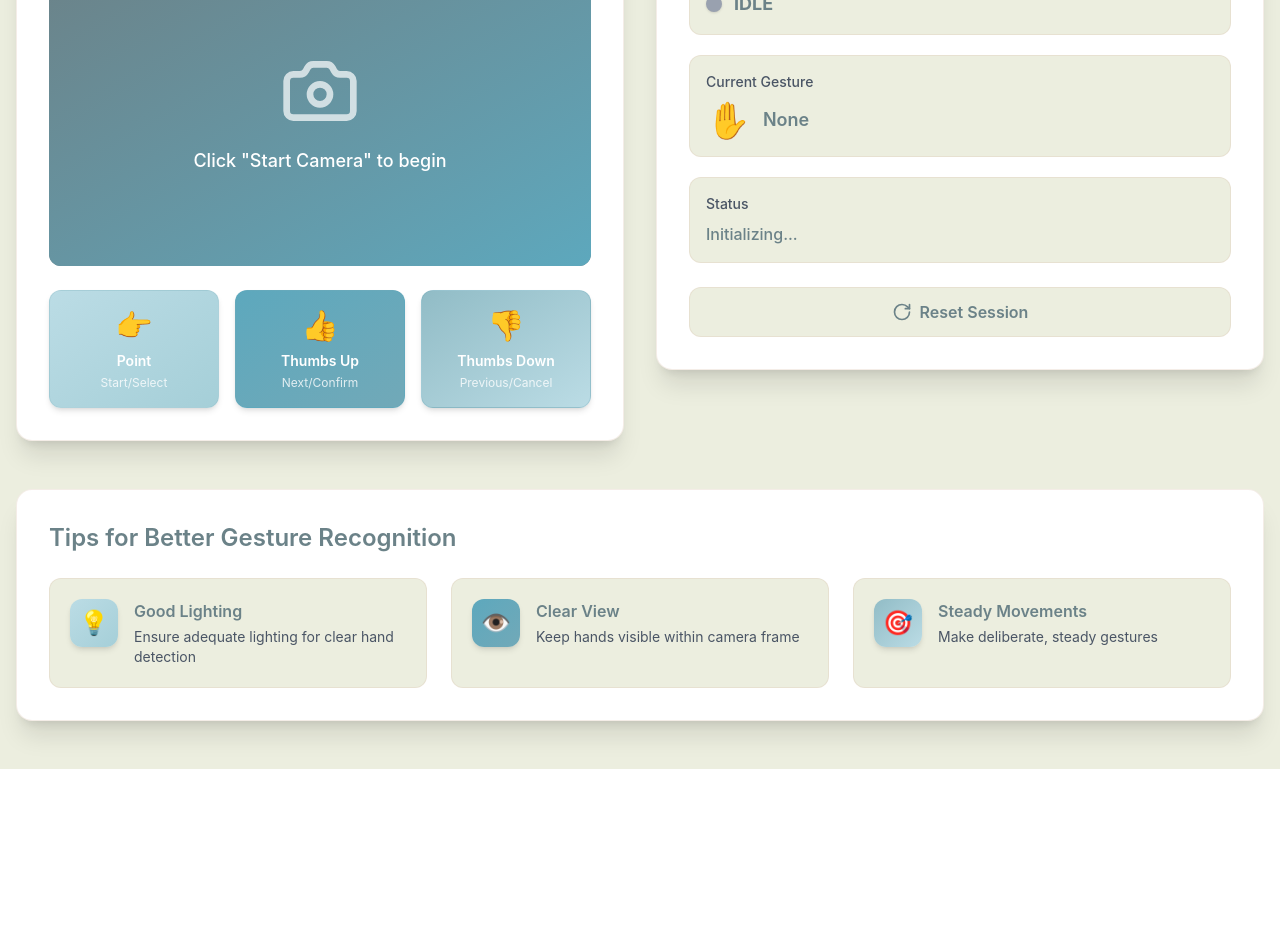
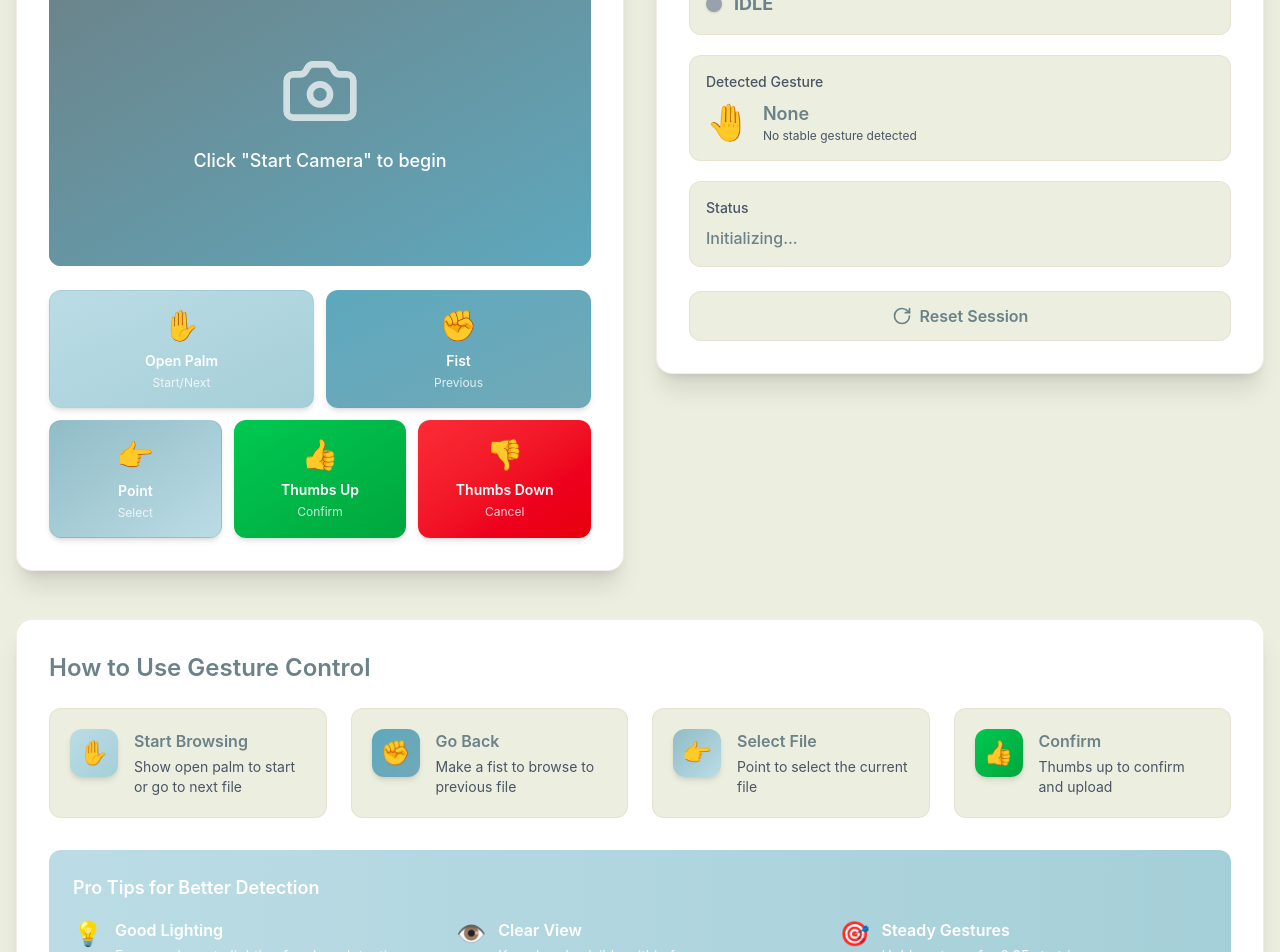
Before and after one commit to Dsmita03/Syllabus-prototype, a Next.js app in the folder frontend/: page /gesture-upload in a window 1280 px wide. Shown: the part 400-1352 px from the top of the page. Before the commit the page ends 1169 px from the top, so only its background shows below. Built offline with nearby package versions, Linux system fonts and the light colour scheme.

Commit message:
gesture added

```diff
--- a/frontend/src/app/gesture-upload/page.tsx
+++ b/frontend/src/app/gesture-upload/page.tsx
@@ -10,6 +10,7 @@ const API_BASE_URL = 'http://localhost:5001';
 interface GestureResponse {
   status: string;
   gesture: string;
+  raw_gesture?: string;
   state: string;
   current_file?: string;
   total_files?: number;
@@ -18,6 +19,28 @@ interface GestureResponse {
   processing_result?: any;
   error?: string;
 }
+  const getGestureMeaning = (gesture: string, state: string) => {
+    switch (gesture) {
+      case 'open_palm':
+        // In IDLE it's "Start", in BROWSING it's "Next"
+        return state === 'IDLE' ? 'Start browsing' : 'Next file';
+      case 'fist':
+        return 'Previous file';
+      case 'point':
+        return 'Select current file';
+      case 'thumbs_up':
+        return 'Confirm & upload';
+      case 'thumbs_down':
+        return state === 'CONFIRMING' ? 'Cancel selection' : 'Exit browsing';
+      case 'none':
+        return 'No stable gesture detected';
+      case 'unknown':
+        return 'Unrecognized hand pose';
+      default:
+        return '';
+    }
+  };
+
 
 export default function GestureUploadPage() {
   // Camera and video refs
@@ -244,6 +267,7 @@ export default function GestureUploadPage() {
     }, 500); // Send frame every 500ms
 
     return () => clearInterval(intervalId);
+  // eslint-disable-next-line react-hooks/exhaustive-deps
   }, [isCameraActive]);
 
   // Cleanup on unmount
@@ -264,12 +288,16 @@ export default function GestureUploadPage() {
         return 'bg-[#BBDCE5]';
       case 'ERROR':
         return 'bg-red-500';
+      case 'NO_FILES':
+        return 'bg-orange-500';
+      case 'RESET':
+        return 'bg-gray-300';
       default:
         return 'bg-gray-400';
     }
   };
 
-  // Get gesture icon
+  // Get gesture icon (updated to match backend gestures)
   const getGestureEmoji = (gesture: string) => {
     switch (gesture) {
       case 'thumbs_up':
@@ -278,8 +306,14 @@ export default function GestureUploadPage() {
         return '👎';
       case 'point':
         return '👉';
+      case 'open_palm':
+        return '✋';
+      case 'fist':
+        return '✊';
       case 'none':
-        return '✋';
+        return '🤚';
+      case 'unknown':
+        return '❓';
       default:
         return '🤚';
     }
@@ -364,22 +398,36 @@ export default function GestureUploadPage() {
               )}
             </div>
 
-            {/* Gesture Instructions */}
-            <div className="mt-6 grid grid-cols-3 gap-4">
+            {/* Gesture Instructions - Updated to match backend */}
+            <div className="mt-6 space-y-3">
+              <div className="grid grid-cols-2 gap-3">
                 <div className="bg-gradient-to-br from-[#BBDCE5] to-[#a5cfd8] p-4 rounded-xl text-center shadow-md border border-[#91bcc6]/30">
+                  <div className="text-3xl mb-2">✋</div>
+                  <div className="font-semibold text-white text-sm">Open Palm</div>
+                  <div className="text-white/80 text-xs mt-1">Start/Next</div>
+                </div>
+                <div className="bg-gradient-to-br from-[#5da8bd] to-[#71a9b8] p-4 rounded-xl text-center shadow-md border border-[#5da8bd]/30">
+                  <div className="text-3xl mb-2">✊</div>
+                  <div className="font-semibold text-white text-sm">Fist</div>
+                  <div className="text-white/80 text-xs mt-1">Previous</div>
+                </div>
+              </div>
+              <div className="grid grid-cols-3 gap-3">
+                <div className="bg-gradient-to-br from-[#91bcc6] to-[#BBDCE5] p-4 rounded-xl text-center shadow-md border border-[#71a9b8]/30">
                   <div className="text-3xl mb-2">👉</div>
                   <div className="font-semibold text-white text-sm">Point</div>
-                <div className="text-white/80 text-xs mt-1">Start/Select</div>
+                  <div className="text-white/80 text-xs mt-1">Select</div>
                 </div>
-              <div className="bg-gradient-to-br from-[#5da8bd] to-[#71a9b8] p-4 rounded-xl text-center shadow-md border border-[#5da8bd]/30">
+                <div className="bg-gradient-to-br from-green-500 to-green-600 p-4 rounded-xl text-center shadow-md">
                   <div className="text-3xl mb-2">👍</div>
                   <div className="font-semibold text-white text-sm">Thumbs Up</div>
-                <div className="text-white/80 text-xs mt-1">Next/Confirm</div>
+                  <div className="text-white/80 text-xs mt-1">Confirm</div>
                 </div>
-              <div className="bg-gradient-to-br from-[#91bcc6] to-[#BBDCE5] p-4 rounded-xl text-center shadow-md border border-[#71a9b8]/30">
+                <div className="bg-gradient-to-br from-red-500 to-red-600 p-4 rounded-xl text-center shadow-md">
                   <div className="text-3xl mb-2">👎</div>
                   <div className="font-semibold text-white text-sm">Thumbs Down</div>
-                <div className="text-white/80 text-xs mt-1">Previous/Cancel</div>
+                  <div className="text-white/80 text-xs mt-1">Cancel</div>
+                </div>
               </div>
             </div>
           </div>
@@ -400,18 +448,48 @@ export default function GestureUploadPage() {
                     <span className="font-bold text-[#6b8288] text-lg">{gestureData.state}</span>
                   </div>
                 </div>
-
+{/*
                 <div className="bg-[#ECEEDF] rounded-xl p-4 border border-[#D9C4B0]/30">
                   <div className="text-sm text-gray-600 mb-2 font-medium">
-                    Current Gesture
+                    Detected Gesture
                   </div>
                   <div className="flex items-center gap-3">
                     <span className="text-4xl">{getGestureEmoji(gestureData.gesture)}</span>
+                    <div className="flex flex-col">
                       <span className="font-semibold text-[#6b8288] text-lg capitalize">
                         {gestureData.gesture.replace('_', ' ')}
                       </span>
+                      {gestureData.raw_gesture && gestureData.raw_gesture !== gestureData.gesture && (
+                        <span className="text-xs text-gray-500">
+                          Raw: {gestureData.raw_gesture.replace('_', ' ')}
+                        </span>
+                      )}
                     </div>
                   </div>
+                </div> */}
+               <div className="bg-[#ECEEDF] rounded-xl p-4 border border-[#D9C4B0]/30">
+               <div className="text-sm text-gray-600 mb-2 font-medium">
+                 Detected Gesture
+                </div>
+                <div className="flex items-center gap-3">
+                <span className="text-4xl">{getGestureEmoji(gestureData.gesture)}</span>
+               <div className="flex flex-col">
+               <span className="font-semibold text-[#6b8288] text-lg capitalize">
+               {gestureData.gesture.replace('_', ' ')}
+               </span>
+               <span className="text-xs text-gray-600">
+                {getGestureMeaning(gestureData.gesture, gestureData.state)}
+               </span>
+                {gestureData.raw_gesture &&
+                gestureData.raw_gesture !== gestureData.gesture && (
+               <span className="text-xs text-gray-500 mt-1">
+                Raw: {gestureData.raw_gesture.replace('_', ' ')}
+               </span>
+                )}
+               </div>
+              </div>
+            </div>
+
 
                 <div className="bg-[#ECEEDF] rounded-xl p-4 border border-[#D9C4B0]/30">
                   <div className="text-sm text-gray-600 mb-2 font-medium">Status</div>
@@ -432,7 +510,21 @@ export default function GestureUploadPage() {
                   </div>
                 )}
 
-                {gestureData.total_files && (
+                {gestureData.selected_file && (
+                  <div className="bg-gradient-to-br from-blue-500 to-blue-600 rounded-xl p-4 shadow-md">
+                    <div className="text-sm text-white/90 mb-2 font-medium">
+                      Selected File (Awaiting Confirmation)
+                    </div>
+                    <div className="flex items-center gap-3 bg-white/20 backdrop-blur-sm p-3 rounded-lg">
+                      <FileText className="w-5 h-5 text-white" />
+                      <span className="text-sm font-mono text-white font-medium break-all">
+                        {gestureData.selected_file}
+                      </span>
+                    </div>
+                  </div>
+                )}
+
+                {gestureData.total_files !== undefined && (
                   <div className="bg-[#ECEEDF] rounded-xl p-4 border border-[#D9C4B0]/30">
                     <div className="text-sm text-gray-600 mb-1 font-medium">
                       Total Files Available
@@ -512,39 +604,77 @@ export default function GestureUploadPage() {
         {/* Tips Section */}
         <div className="mt-12 bg-white rounded-2xl shadow-xl p-8 border border-[#D9C4B0]/30">
           <h2 className="text-2xl font-semibold text-[#6b8288] mb-6">
-            Tips for Better Gesture Recognition
+            How to Use Gesture Control
           </h2>
-          <div className="grid grid-cols-1 md:grid-cols-3 gap-6">
+          <div className="grid grid-cols-1 md:grid-cols-2 lg:grid-cols-4 gap-6">
             <div className="flex items-start gap-4 p-5 bg-[#ECEEDF] rounded-xl border border-[#D9C4B0]/30">
               <div className="w-12 h-12 bg-gradient-to-br from-[#BBDCE5] to-[#a5cfd8] rounded-xl flex items-center justify-center flex-shrink-0 shadow-md">
-                <span className="text-2xl">💡</span>
+                <span className="text-2xl">✋</span>
               </div>
               <div>
-                <div className="font-semibold text-[#6b8288] mb-1">Good Lighting</div>
+                <div className="font-semibold text-[#6b8288] mb-1">Start Browsing</div>
                 <div className="text-sm text-gray-600">
-                  Ensure adequate lighting for clear hand detection
+                  Show open palm to start or go to next file
                 </div>
               </div>
             </div>
             <div className="flex items-start gap-4 p-5 bg-[#ECEEDF] rounded-xl border border-[#D9C4B0]/30">
               <div className="w-12 h-12 bg-gradient-to-br from-[#5da8bd] to-[#71a9b8] rounded-xl flex items-center justify-center flex-shrink-0 shadow-md">
-                <span className="text-2xl">👁️</span>
+                <span className="text-2xl">✊</span>
               </div>
               <div>
-                <div className="font-semibold text-[#6b8288] mb-1">Clear View</div>
+                <div className="font-semibold text-[#6b8288] mb-1">Go Back</div>
                 <div className="text-sm text-gray-600">
-                  Keep hands visible within camera frame
+                  Make a fist to browse to previous file
                 </div>
               </div>
             </div>
             <div className="flex items-start gap-4 p-5 bg-[#ECEEDF] rounded-xl border border-[#D9C4B0]/30">
               <div className="w-12 h-12 bg-gradient-to-br from-[#91bcc6] to-[#BBDCE5] rounded-xl flex items-center justify-center flex-shrink-0 shadow-md">
-                <span className="text-2xl">🎯</span>
+                <span className="text-2xl">👉</span>
               </div>
               <div>
-                <div className="font-semibold text-[#6b8288] mb-1">Steady Movements</div>
+                <div className="font-semibold text-[#6b8288] mb-1">Select File</div>
                 <div className="text-sm text-gray-600">
-                  Make deliberate, steady gestures
+                  Point to select the current file
+                </div>
+              </div>
+            </div>
+            <div className="flex items-start gap-4 p-5 bg-[#ECEEDF] rounded-xl border border-[#D9C4B0]/30">
+              <div className="w-12 h-12 bg-gradient-to-br from-green-500 to-green-600 rounded-xl flex items-center justify-center flex-shrink-0 shadow-md">
+                <span className="text-2xl">👍</span>
+              </div>
+              <div>
+                <div className="font-semibold text-[#6b8288] mb-1">Confirm</div>
+                <div className="text-sm text-gray-600">
+                  Thumbs up to confirm and upload
+                </div>
+              </div>
+            </div>
+          </div>
+
+          <div className="mt-8 p-6 bg-gradient-to-r from-[#BBDCE5] to-[#a5cfd8] rounded-xl">
+            <h3 className="text-lg font-semibold text-white mb-4">Pro Tips for Better Detection</h3>
+            <div className="grid grid-cols-1 md:grid-cols-3 gap-4">
+              <div className="flex items-start gap-3 text-white">
+                <span className="text-2xl">💡</span>
+                <div>
+                  <div className="font-semibold mb-1">Good Lighting</div>
+                  <div className="text-sm text-white/90">Ensure adequate lighting for clear detection</div>
+                </div>
+              </div>
+              <div className="flex items-start gap-3 text-white">
+                <span className="text-2xl">👁️</span>
+                <div>
+                  <div className="font-semibold mb-1">Clear View</div>
+                  <div className="text-sm text-white/90">Keep hands visible within frame</div>
+                </div>
+              </div>
+              <div className="flex items-start gap-3 text-white">
+                <span className="text-2xl">🎯</span>
+                <div>
+                  <div className="font-semibold mb-1">Steady Gestures</div>
+                  <div className="text-sm text-white/90">Hold gestures for 0.35s to trigger</div>
                 </div>
               </div>
             </div>
```
Also changed, not shown: 1 other file (tests, documents, lock files or other folders). Lines whose indentation alone changed are shown as unchanged.
